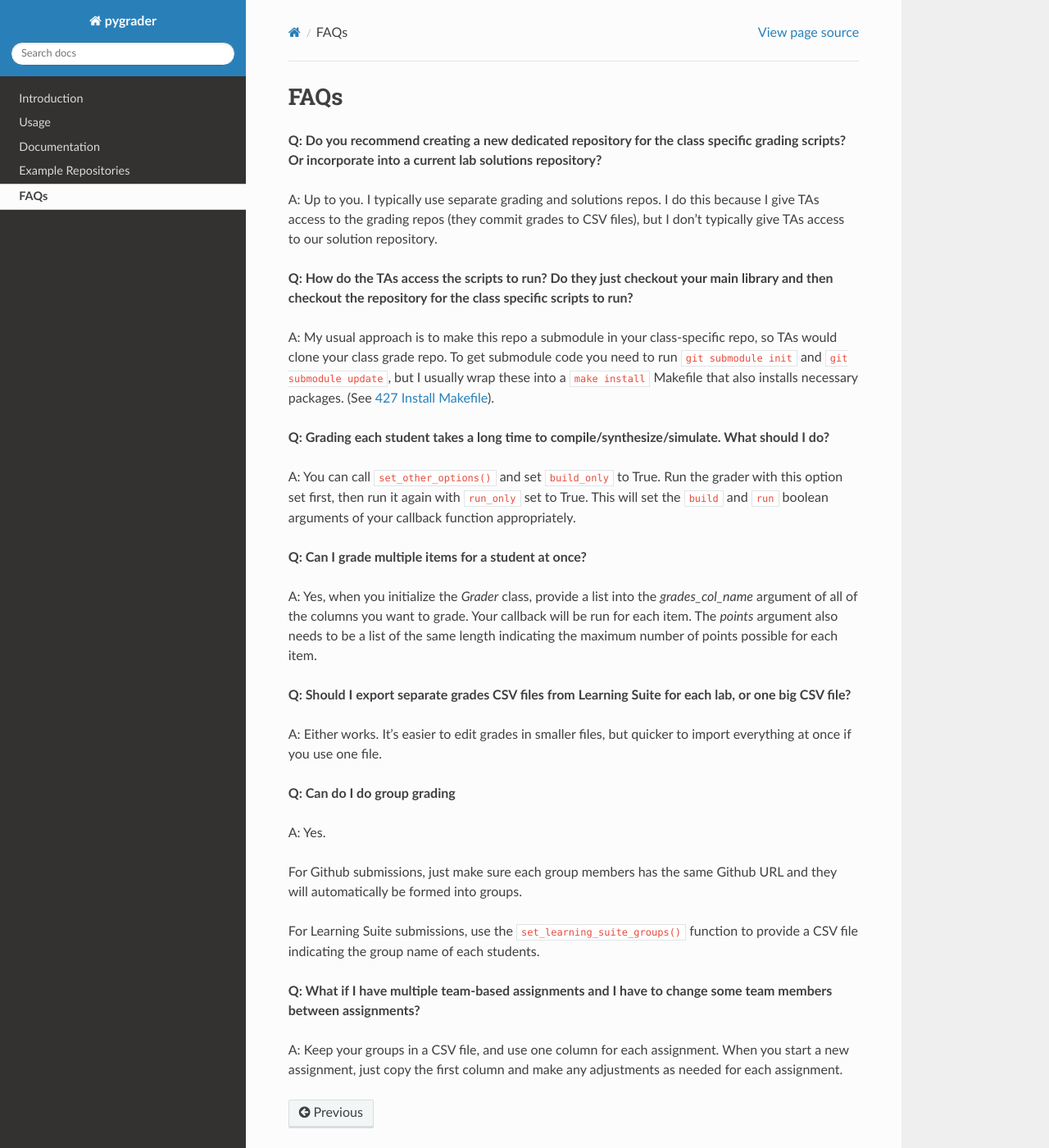
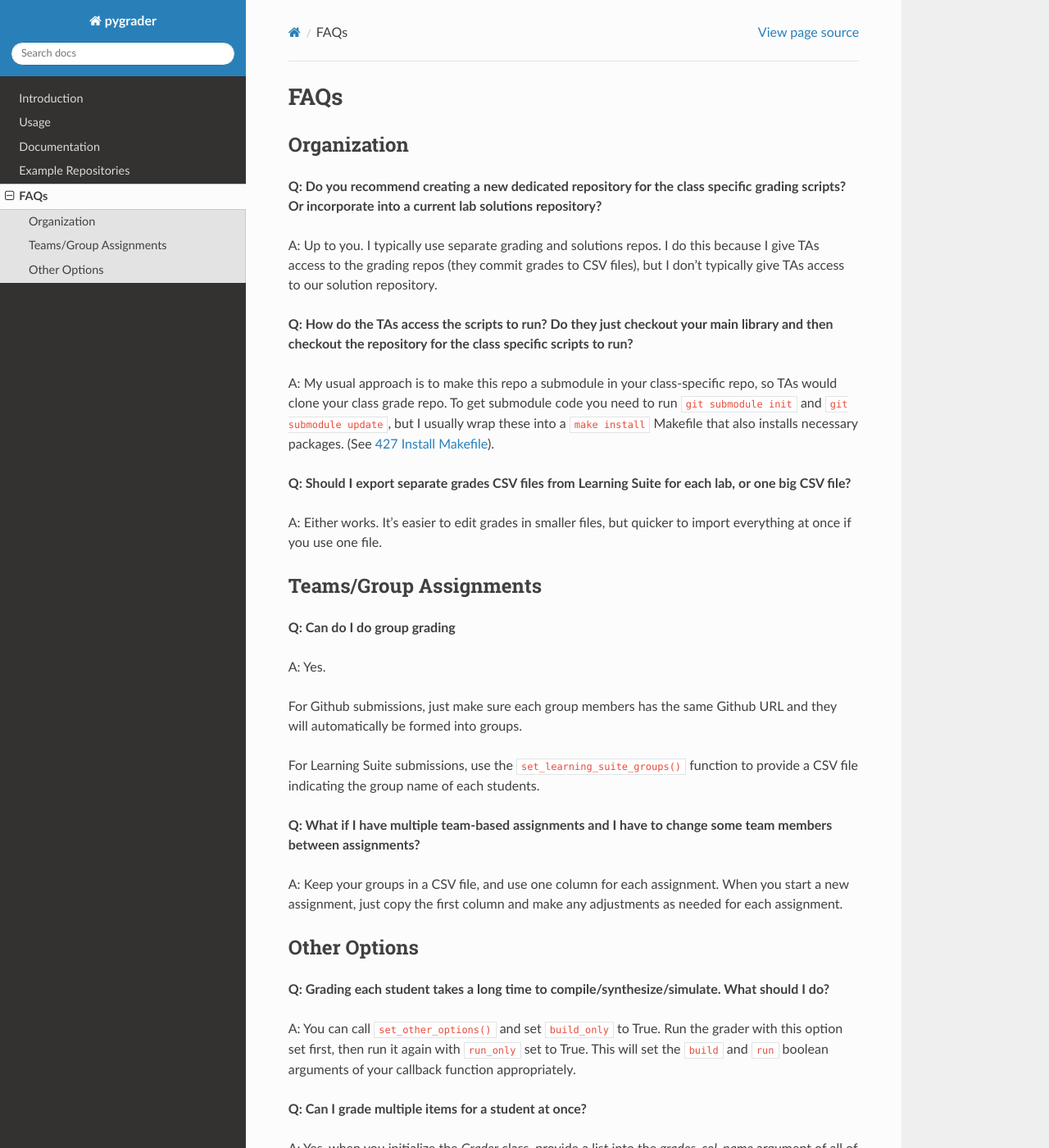
Before and after one commit to byu-cpe/ygrader, a Sphinx documentation site: the page built from doc/faq.md, in a window 1280 px wide and 1400 px high. Shown: the whole window at 82% size. Built offline with Sphinx 7.4.7 and the Read the Docs theme 2.0.0, drawn with Linux system fonts in a browser that asks for light colours; some of the changed lines change nothing that is shown.

Commit message:
organize faqs
Signed-off-by: Jeff Goeders <jeff.goeders@gmail.com>

```diff
--- a/doc/faq.md
+++ b/doc/faq.md
@@ -1,6 +1,7 @@
 
 # FAQs
 
+## Organization
 
 **Q: Do you recommend creating a new dedicated repository for the class specific grading scripts? Or incorporate into a current lab solutions repository?**
 
@@ -10,17 +11,14 @@ A: Up to you.  I typically use separate grading and solutions repos.  I do this
 
 A: My usual approach is to make this repo a submodule in your class-specific repo, so TAs would clone your class grade repo.  To get submodule code you need to run `git submodule init` and `git submodule update`, but I usually wrap these into a `make install` Makefile that also installs necessary packages.  (See [427 Install Makefile](https://github.com/byu-cpe/ecen427_grader/blob/master/Makefile)).
 
-**Q: Grading each student takes a long time to compile/synthesize/simulate.  What should I do?**
-
-A: You can call `set_other_options()` and set `build_only` to True.  Run the grader with this option set first, then run it again with `run_only` set to True.  This will set the `build` and `run` boolean arguments of your callback function appropriately.
-
-**Q: Can I grade multiple items for a student at once?**
-
-A: Yes, when you initialize the *Grader* class, provide a list into the *grades_col_name* argument of all of the columns you want to grade.  Your callback will be run for each item.  The *points* argument also needs to be a list of the same length indicating the maximum number of points possible for each item.
 
 **Q: Should I export separate grades CSV files from Learning Suite for each lab, or one big CSV file?**
 
 A: Either works.  It's easier to edit grades in smaller files, but quicker to import everything at once if you use one file.
+
+
+
+## Teams/Group Assignments
 
 **Q: Can do I do group grading**
 
@@ -34,3 +32,12 @@ For Learning Suite submissions, use the `set_learning_suite_groups()` function t
 **Q: What if I have multiple team-based assignments and I have to change some team members between assignments?**
 
 A: Keep your groups in a CSV file, and use one column for each assignment.  When you start a new assignment, just copy the first column and make any adjustments as needed for each assignment.
+
+## Other Options
+**Q: Grading each student takes a long time to compile/synthesize/simulate.  What should I do?**
+
+A: You can call `set_other_options()` and set `build_only` to True.  Run the grader with this option set first, then run it again with `run_only` set to True.  This will set the `build` and `run` boolean arguments of your callback function appropriately.
+
+**Q: Can I grade multiple items for a student at once?**
+
+A: Yes, when you initialize the *Grader* class, provide a list into the *grades_col_name* argument of all of the columns you want to grade.  Your callback will be run for each item.  The *points* argument also needs to be a list of the same length indicating the maximum number of points possible for each item.
```
